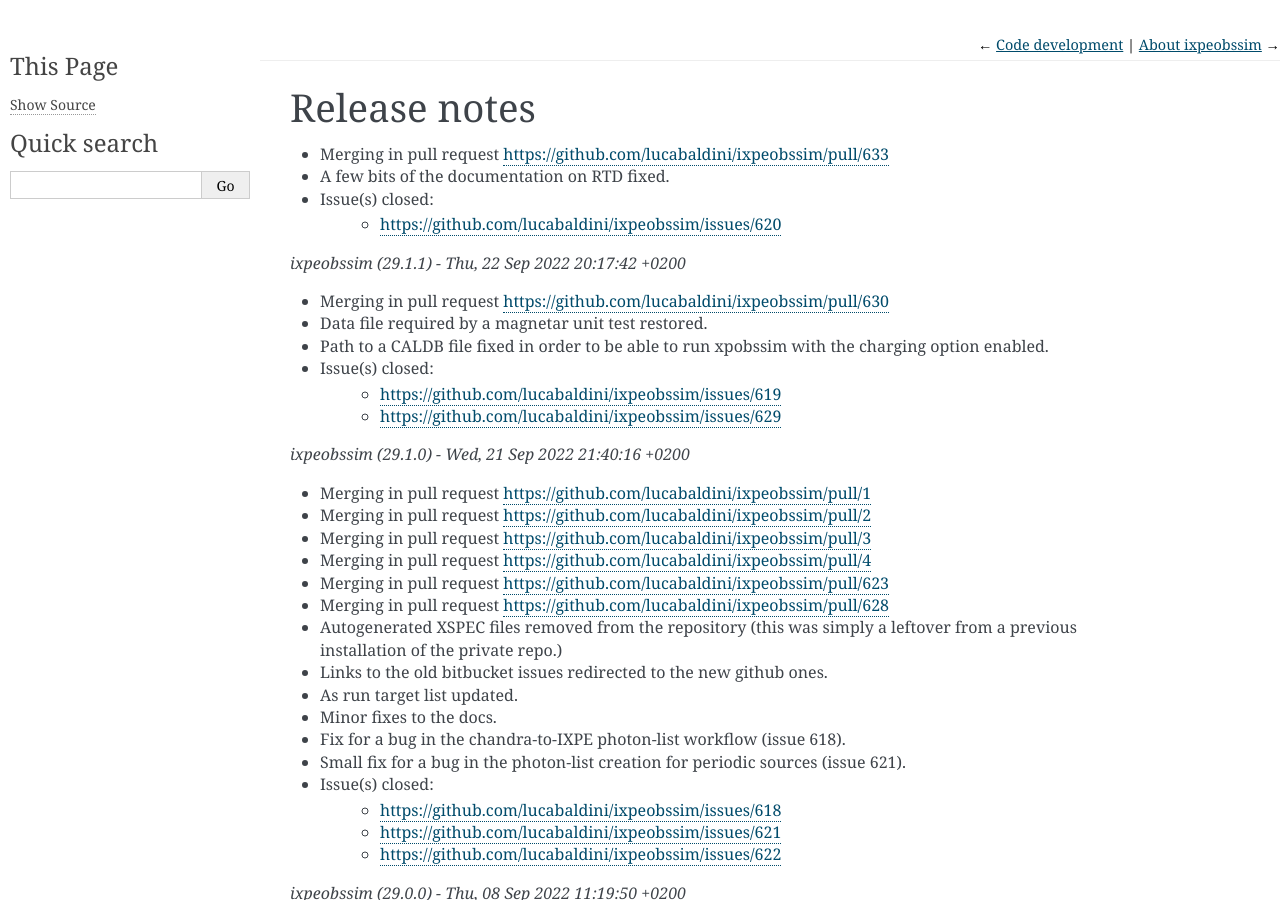
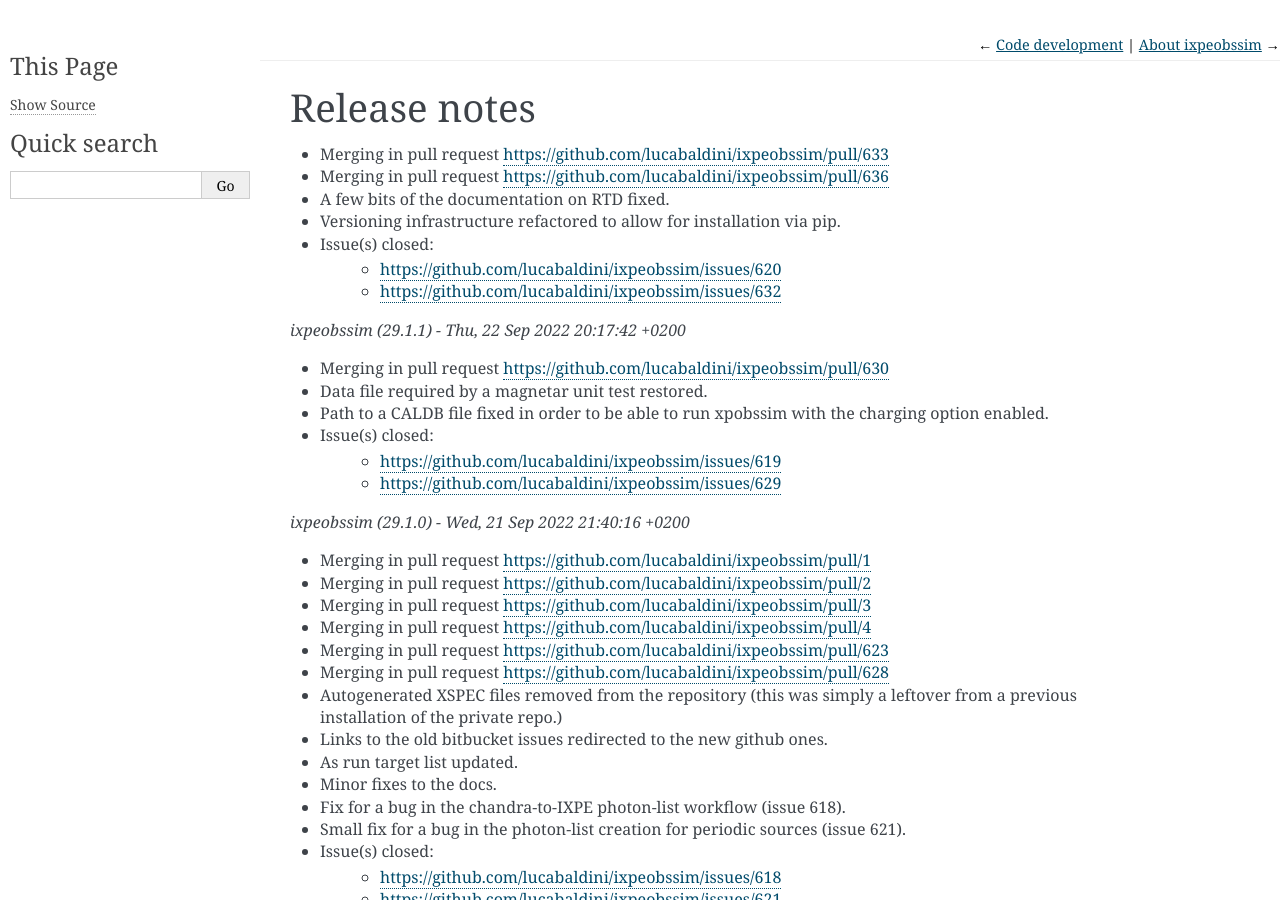
Before and after one commit to lucabaldini/ixpeobssim, a Sphinx documentation site: the page built from docs/release_notes.rst, in a window 1280 px wide and 900 px high. Built offline with Sphinx 7.4.7, drawn with Linux system fonts in a browser that asks for light colours; formulas are drawn with MathJax 3.

Commit message:
Updated release notes.

```diff
--- a/docs/release_notes.rst
+++ b/docs/release_notes.rst
@@ -5,9 +5,12 @@
 
 
 * Merging in pull request https://github.com/lucabaldini/ixpeobssim/pull/633
+* Merging in pull request https://github.com/lucabaldini/ixpeobssim/pull/636
 * A few bits of the documentation on RTD fixed.
+* Versioning infrastructure refactored to allow for installation via pip.
 * Issue(s) closed:
       * https://github.com/lucabaldini/ixpeobssim/issues/620
+      * https://github.com/lucabaldini/ixpeobssim/issues/632
 
 
 *ixpeobssim (29.1.1) - Thu, 22 Sep 2022 20:17:42 +0200*
```
